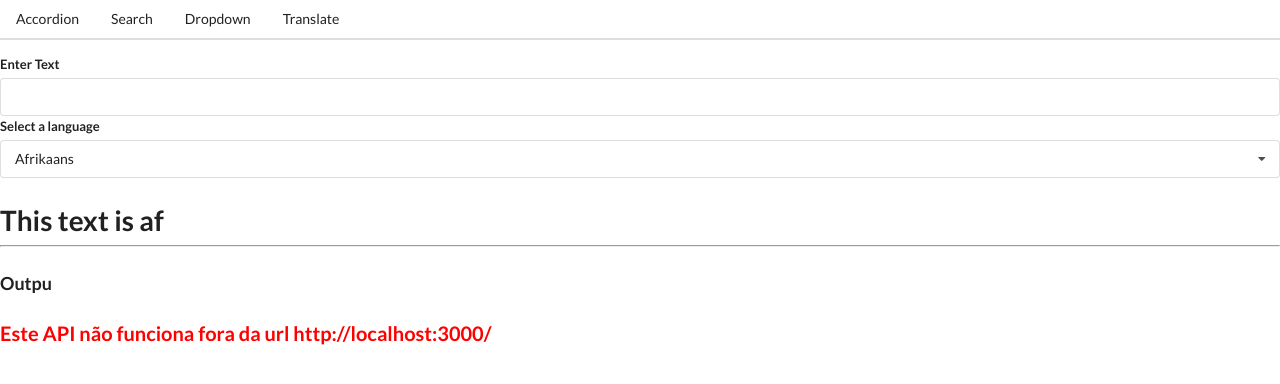
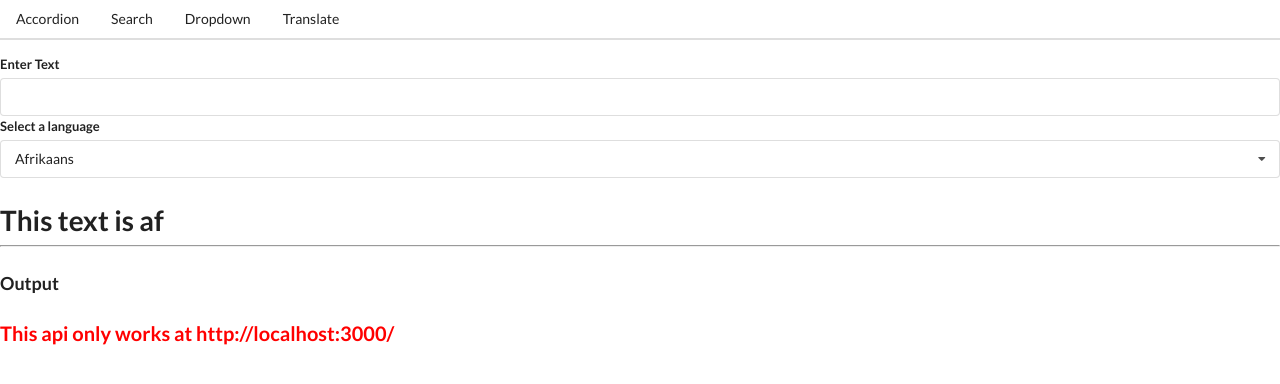
Before and after one commit to arthurburle/widgets-react-course, a React (Create React App) app: page /translate in a window 1280 px wide. Shown: the top 384 px of the page. Built offline with nearby package versions, Linux system fonts and the light colour scheme.

Commit message:
e mais uma

```diff
--- a/src/components/Translate.js
+++ b/src/components/Translate.js
@@ -37,9 +37,9 @@ const Translate = () => {
         options={options}
       />
       <hr />
-      <h3 className="ui header">Outpu</h3>
+      <h3 className="ui header">Output</h3>
       <h1 className="ui header" style={{ color: 'red', fontSize: 20 }}>
-        Este API não funciona fora da url http://localhost:3000/
+        This api only works at http://localhost:3000/
       </h1>
       {/*<Convert text={text} language={language} />*/}
     </div>
```
